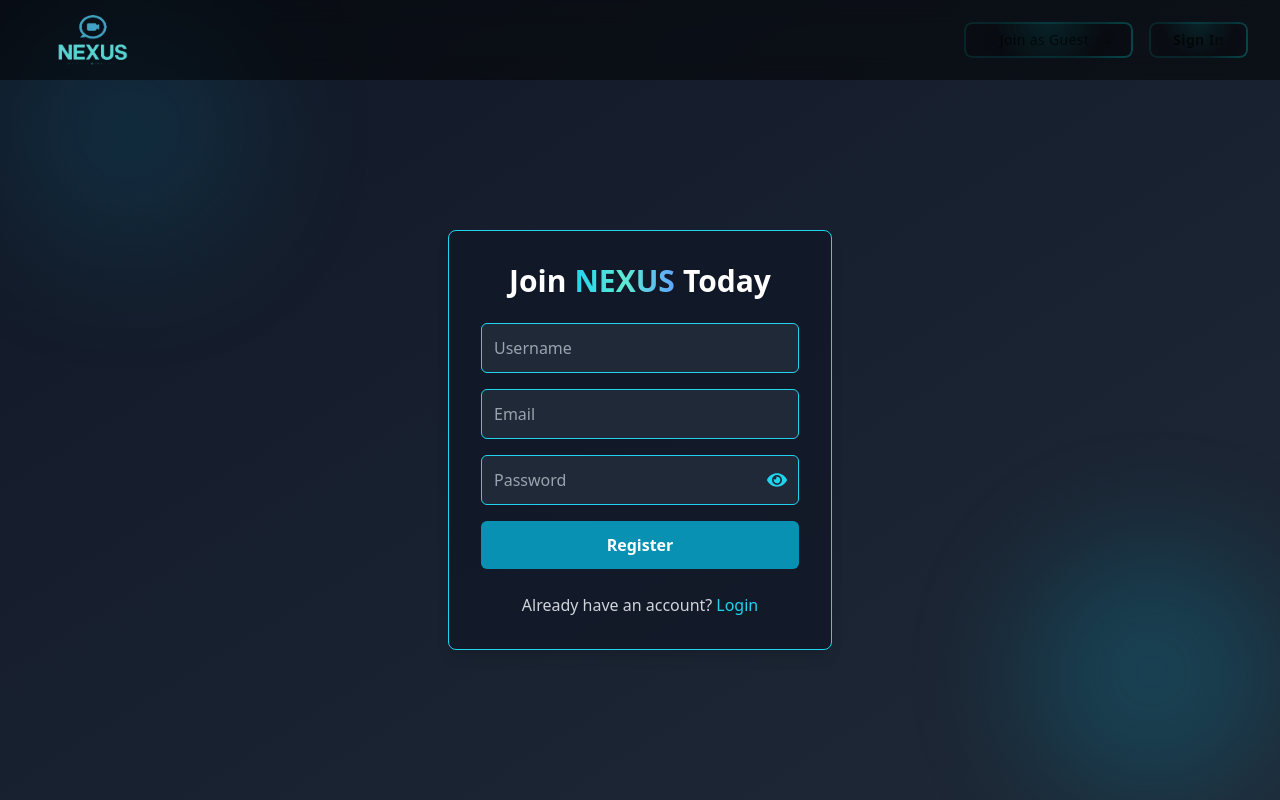
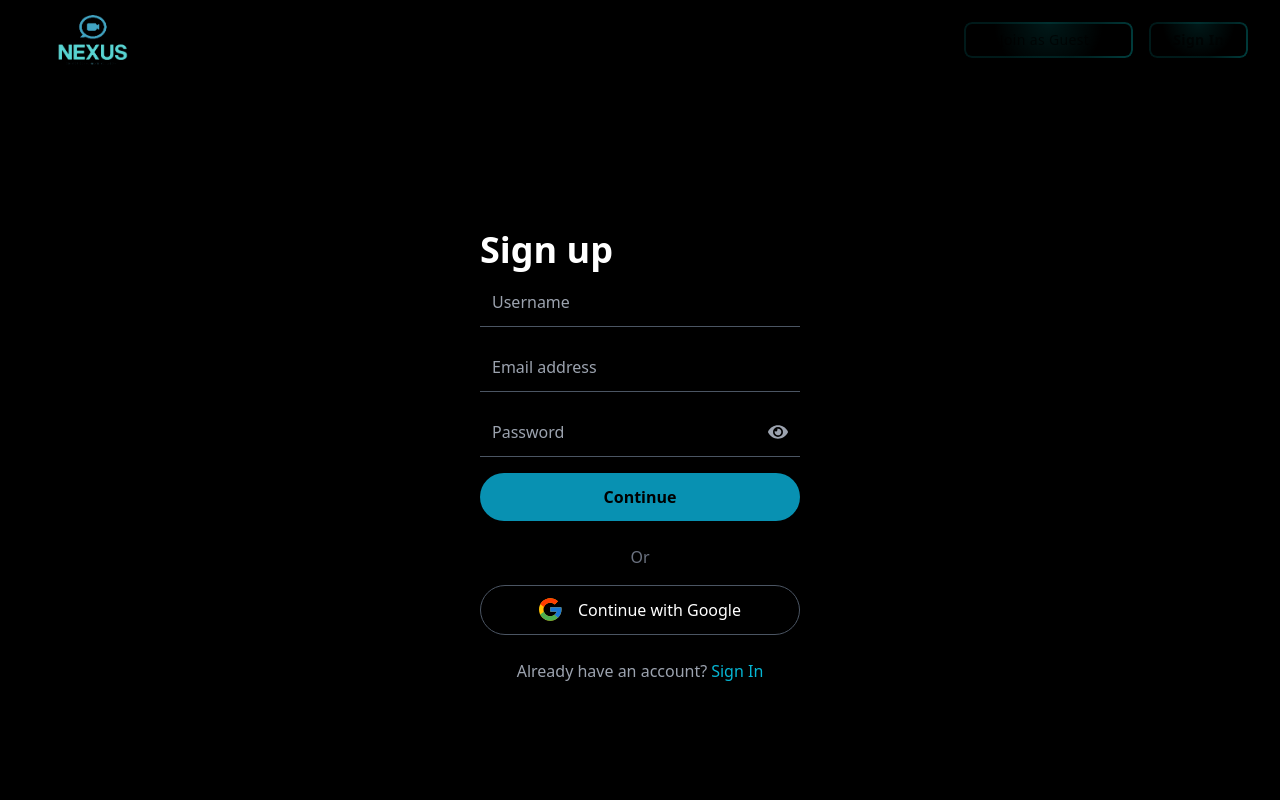
Before and after one commit to rahulxa/Nexus, a React (Vite) app in the folder frontend/: page /authentication in a window 1280 px wide. Shown: the top 800 px of the page. Built offline with nearby package versions, Linux system fonts and the light colour scheme.

Commit message:
change authentication page ui

```diff
--- a/frontend/src/components/Footer.jsx
+++ b/frontend/src/components/Footer.jsx
@@ -2,7 +2,7 @@ import React from 'react'
 
 function Footer() {
     return (
-        <footer className=" bottom-0 left-0 right-0 bg-black bg-opacity-100 text-gray-300 py-4">
+        <footer className=" bottom-0 left-0 right-0 bg-black bg-opacity-100 text-gray-300 py-4 mt-16">
             <div className="max-w-6xl mx-auto px-4 flex flex-wrap justify-between items-center">
                 <div className="w-full md:w-1/3 text-center md:text-left mb-6 md:mb-0">
                     <img src='MyLogo.png' className='h-16 w-auto mx-auto md:mx-0' alt="Logo" />
--- a/frontend/src/pages/Authentication.jsx
+++ b/frontend/src/pages/Authentication.jsx
@@ -4,6 +4,7 @@ import GradualSpacing from '../components/magicui/GradualSpacing';
 import axios from "axios";
 import httpStatus from "http-status";
 import { useNavigate } from "react-router-dom";
+import { motion, AnimatePresence } from 'framer-motion'; // Import Framer Motion
 
 const Authentication = () => {
     axios.defaults.withCredentials = true;
@@ -20,6 +21,28 @@ const Authentication = () => {
     const togglePasswordVisibility = () => {
         setShowPassword(!showPassword);
     };
+
+    const containerVariants = {
+        hidden: { opacity: 0, y: 50 },
+        visible: {
+            opacity: 1,
+            y: 0,
+            transition: {
+                type: "spring",
+                stiffness: 300,
+                damping: 30,
+                when: "beforeChildren",
+                staggerChildren: 0.2
+            }
+        },
+        exit: { opacity: 0, y: -50, transition: { ease: "easeInOut" } }
+    };
+
+    const childVariants = {
+        hidden: { opacity: 0, y: 20 },
+        visible: { opacity: 1, y: 0 }
+    };
+
 
     const toggleLoginSignup = () => {
         setSignup(prev => !prev);
@@ -73,62 +96,74 @@ const Authentication = () => {
     };
 
     return (
-        <div className="h-screen  bg-gradient-to-br from-gray-900 to-gray-800 p-4 flex flex-col items-center justify-center relative">
-            {/* Optional Decorative Background */}
-            <div className="absolute top-0 left-0 w-64 h-64 bg-cyan-700 rounded-full opacity-20 filter blur-3xl"></div>
-            <div className="absolute bottom-0 right-0 w-64 h-64 bg-cyan-500 rounded-full opacity-20 filter blur-3xl"></div>
-
-            {/* Login/Signup Box */}
-            <div className="w-96 mt-20 bg-gray-900 bg-opacity-80 rounded-lg p-8 shadow-lg border border-cyan-400 relative z-10">
-                <GradualSpacing
-                    className="text-3xl font-bold text-center mb-6 text-white"
-                    key={signup ? 'signup' : 'login'}
+        <div className="h-screen bg-black p-4 flex flex-col items-center justify-center relative">
+            <AnimatePresence mode="wait">
+                <motion.div
+                    key={signup ? 'signup' : 'signin'}
+                    className={`w-96 bg-black rounded-lg p-8 shadow-lg relative z-10 ${signup ? "mt-28" : "mt-24"}`}
+                    variants={containerVariants}
+                    initial="hidden"
+                    animate="visible"
+                    exit="exit"
                 >
-                    <span className="mr-1">{signup ? 'Join' : 'Login to'}</span>
-                    <span className="inline-block text-transparent bg-clip-text bg-gradient-to-r from-cyan-400 via-teal-300 to-blue-400">NEXUS</span>
-                    {signup && <span className="ml-1">Today</span>}
-                </GradualSpacing>
+                    <motion.h1 variants={childVariants} className="text-4xl font-semibold text-white mb-2">
+                        {!signup ? "Sign in" : "Sign up"}
+                    </motion.h1>
+                    {!signup && (
+                        <motion.p variants={childVariants} className="text-gray-400 mb-6">
+                            New user? <a href="#" className="text-cyan-500" onClick={toggleLoginSignup}>Create an account</a>
+                        </motion.p>
+                    )}
 
                     {/* Message Notification */}
+                    <AnimatePresence>
                         {message.content && (
-                    <div className={`
-        mb-4 p-3 rounded-md border
+                            <motion.div
+                                initial={{ opacity: 0, y: -20 }}
+                                animate={{ opacity: 1, y: 0 }}
+                                exit={{ opacity: 0, y: -20 }}
+                                className={`
+                                    mb-4 p-3 rounded-md
                                     ${message.type === 'error'
-                            ? 'bg-red-900 bg-opacity-20 border-red-500 text-red-200'
-                            : 'bg-green-900 bg-opacity-20 border-green-500 text-green-200'
+                                        ? 'bg-red-900 bg-opacity-20 text-red-200'
+                                        : 'bg-green-900 bg-opacity-20 text-green-200'
                                     }
                                     transition-all duration-300 ease-in-out
-    `}>
+                                `}
+                            >
                                 <div className='flex flex-row items-center'>
                                     <p>{message.type === 'error' ? '⚠️ ' : '✅ '}</p>
                                     <p className='ml-2 text-sm'>{message.content}</p>
                                 </div>
-                    </div>
+                            </motion.div>
                         )}
+                    </AnimatePresence>
 
                     {/* Form Fields */}
-                <form className="space-y-4" onSubmit={(e) => e.preventDefault()}>
-                    <input
-                        className="w-full p-3 bg-gray-800 text-white placeholder-gray-400 border border-cyan-400 rounded-md focus:outline-none focus:ring-2 focus:ring-cyan-500 transition duration-300"
+                    <motion.form variants={childVariants} className="space-y-4" onSubmit={(e) => e.preventDefault()}>
+                        {signup && (
+                            <motion.input
+                                variants={childVariants}
+                                className="w-full p-3 bg-black text-white placeholder-gray-400 border-b border-gray-600 focus:outline-none focus:border-gray-300 transition duration-300"
                                 type="text"
                                 placeholder="Username"
                                 autoComplete="off"
                                 value={username}
                                 onChange={(e) => setUsername(e.target.value)}
                             />
-                    {signup && (
-                        <input
-                            className="w-full p-3 bg-gray-800 text-white placeholder-gray-400 border border-cyan-400 rounded-md focus:outline-none focus:ring-2 focus:ring-cyan-500 transition duration-300"
+                        )}
+                        <motion.input
+                            variants={childVariants}
+                            className="w-full p-3 bg-black text-white placeholder-gray-400 border-b border-gray-600 focus:outline-none focus:border-gray-300 transition duration-300"
                             type="text"
-                            placeholder="Email"
+                            placeholder="Email address"
                             autoComplete="off"
                             value={email}
                             onChange={(e) => setEmail(e.target.value)}
                         />
-                    )}
-                    <div className="relative">
+                        <motion.div variants={childVariants} className="relative">
                             <input
-                            className="w-full p-3 bg-gray-800 text-white placeholder-gray-400 border border-cyan-400 rounded-md focus:outline-none focus:ring-2 focus:ring-cyan-500 transition duration-300"
+                                className="w-full p-3 bg-black text-white placeholder-gray-400 border-b border-gray-600 focus:outline-none focus:border-gray-300 transition duration-300"
                                 type={showPassword ? "text" : "password"}
                                 placeholder="Password"
                                 autoComplete="off"
@@ -137,13 +172,16 @@ const Authentication = () => {
                             />
                             <button
                                 type="button"
-                            className="absolute right-3 top-1/2 transform -translate-y-1/2 text-cyan-400 focus:outline-none"
+                                className="absolute right-3 top-1/2 transform -translate-y-1/2 text-gray-400 focus:outline-none"
                                 onClick={togglePasswordVisibility}
                             >
                                 {showPassword ? <FaEyeSlash size={20} /> : <FaEye size={20} />}
                             </button>
-                    </div>
-                    <button
+                        </motion.div>
+                        <motion.button
+                            variants={childVariants}
+                            whileHover={{ scale: 1.05 }}
+                            whileTap={{ scale: 0.95 }}
                             type="submit"
                             onClick={(e) => {
                                 if (signup) {
@@ -153,20 +191,36 @@ const Authentication = () => {
                                     setJustRegistered(false);
                                 }
                             }}
-                        className="w-full p-3 bg-cyan-600 text-white font-semibold rounded-md hover:bg-cyan-800 transition duration-300"
+                            className="w-full p-3 bg-cyan-600 text-black font-semibold rounded-full hover:bg-cyan-700 transition duration-300 mt-6"
                         >
-                        {signup ? "Register" : (justRegistered ? "Complete Login" : "Login")}
+                            Continue
+                        </motion.button>
+                    </motion.form>
+
+                    <motion.div variants={childVariants} className="mt-6 text-center">
+                        <p className="text-gray-500">Or</p>
+                    </motion.div>
+
+                    <button className="w-full mt-4 p-3 bg-black text-white font-md rounded-full border border-gray-600 hover:bg-gray-900 transition duration-300 flex items-center justify-center">
+                        <svg width="23" height="23" viewBox="0 0 18 18" fill="none" xmlns="http://www.w3.org/2000/svg" className="mr-4 ">
+                            <path d="M17.4612 7.21757H16.751V7.18098H8.81632V10.7075H13.7989C13.072 12.7604 11.1187 14.234 8.81632 14.234C5.89503 14.234 3.52653 11.8655 3.52653 8.94425C3.52653 6.02296 5.89503 3.65446 8.81632 3.65446C10.1648 3.65446 11.3916 4.16316 12.3257 4.9941L14.8194 2.5004C13.2448 1.03292 11.1385 0.12793 8.81632 0.12793C3.94751 0.12793 0 4.07544 0 8.94425C0 13.8131 3.94751 17.7606 8.81632 17.7606C13.6851 17.7606 17.6326 13.8131 17.6326 8.94425C17.6326 8.35311 17.5718 7.77609 17.4612 7.21757Z" fill="#FFC107" />
+                            <path d="M1.0166 4.84069L3.9132 6.96498C4.69697 5.02451 6.59513 3.65446 8.8164 3.65446C10.1649 3.65446 11.3916 4.16316 12.3257 4.9941L14.8194 2.5004C13.2448 1.03292 11.1386 0.12793 8.8164 0.12793C5.43005 0.12793 2.49333 2.03975 1.0166 4.84069Z" fill="#FF3D00" />
+                            <path d="M8.8165 17.7612C11.0938 17.7612 13.1629 16.8897 14.7274 15.4725L11.9988 13.1635C11.0839 13.8593 9.96591 14.2356 8.8165 14.2347C6.52338 14.2347 4.57629 12.7725 3.84278 10.7319L0.967773 12.947C2.42687 15.8022 5.39004 17.7612 8.8165 17.7612Z" fill="#4CAF50" />
+                            <path d="M17.4612 7.21823H16.7511V7.18164H8.81641V10.7082H13.7989C13.4512 11.6852 12.8249 12.539 11.9973 13.164L11.9987 13.1631L14.7273 15.4721C14.5342 15.6475 17.6327 13.3531 17.6327 8.9449C17.6327 8.35377 17.5719 7.77674 17.4612 7.21823Z" fill="#1976D2" />
+                        </svg>
+                        Continue with Google
                     </button>
-                </form>
 
-                {/* Toggle Signup/Login */}
-                <div className="mt-6 text-center">
-                    <span className="text-gray-300">{signup ? "Already have an account?" : "Don't have an account?"}</span>
-                    <button className='text-cyan-400 hover:underline ml-1' onClick={toggleLoginSignup}>
-                        {signup ? "Login" : "Signup"}
+                    {signup && (
+                        <motion.div variants={childVariants} className="mt-6 text-center">
+                            <span className="text-gray-400">Already have an account?</span>
+                            <button className='text-cyan-500 hover:underline ml-1' onClick={toggleLoginSignup}>
+                                Sign In
                             </button>
-                </div>
-            </div>
+                        </motion.div>
+                    )}
+                </motion.div>
+            </AnimatePresence>
         </div>
     );
 };
```
Lines whose indentation alone changed are shown as unchanged.
